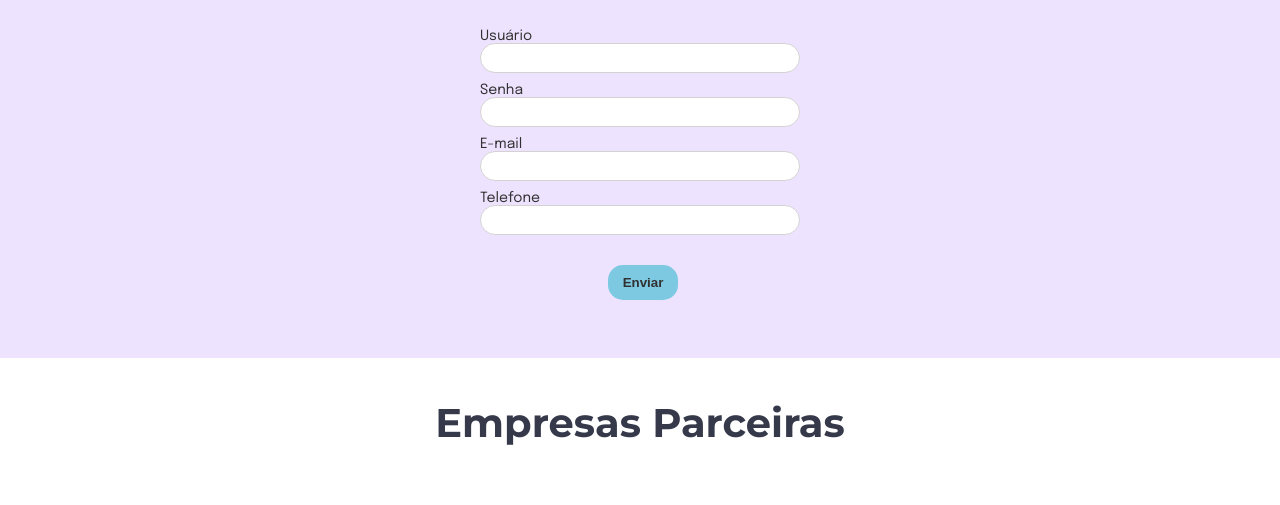
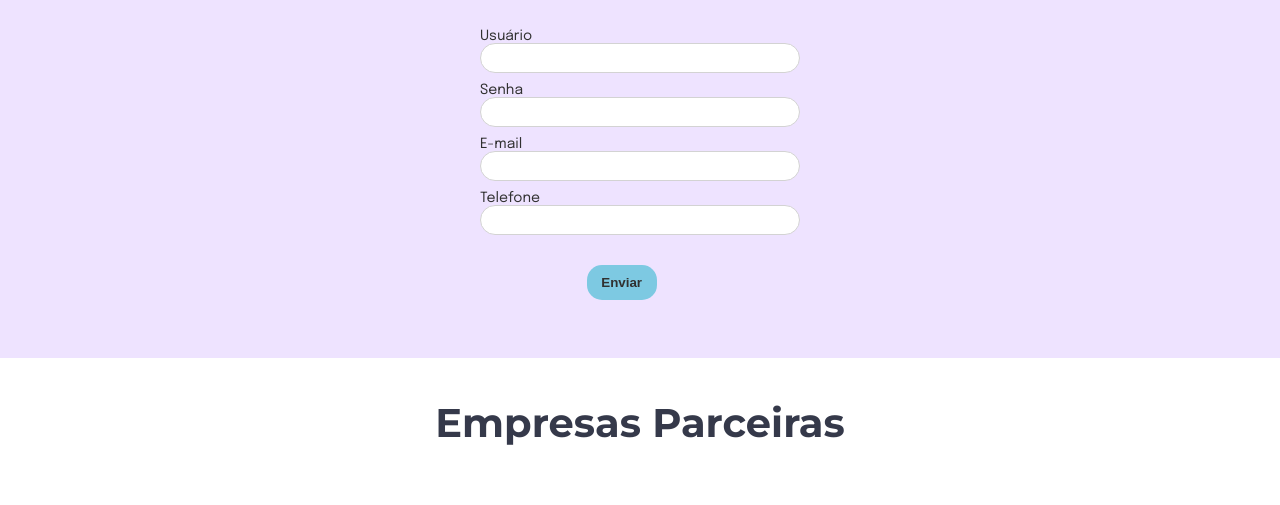
Before and after one commit to EmanuelAvgerino/marica-mais-emprego-, a plain HTML site: page index.html in a window 1280 px wide. Shown: the part 1532-2037 px from the top of the page. Drawn offline with Linux system fonts and the light colour scheme.

Commit message:
Update style.css

```diff
--- a/css/style.css
+++ b/css/style.css
@@ -131,7 +131,7 @@ input {
 form [type="submit"]{
     display: flex;
     justify-content: center;
-    margin-left: 8rem;
+    margin-left: 8em;
     background-color: #7dc9e2;
     color: rgb(49, 49, 49);
     font-weight: bold;
```
